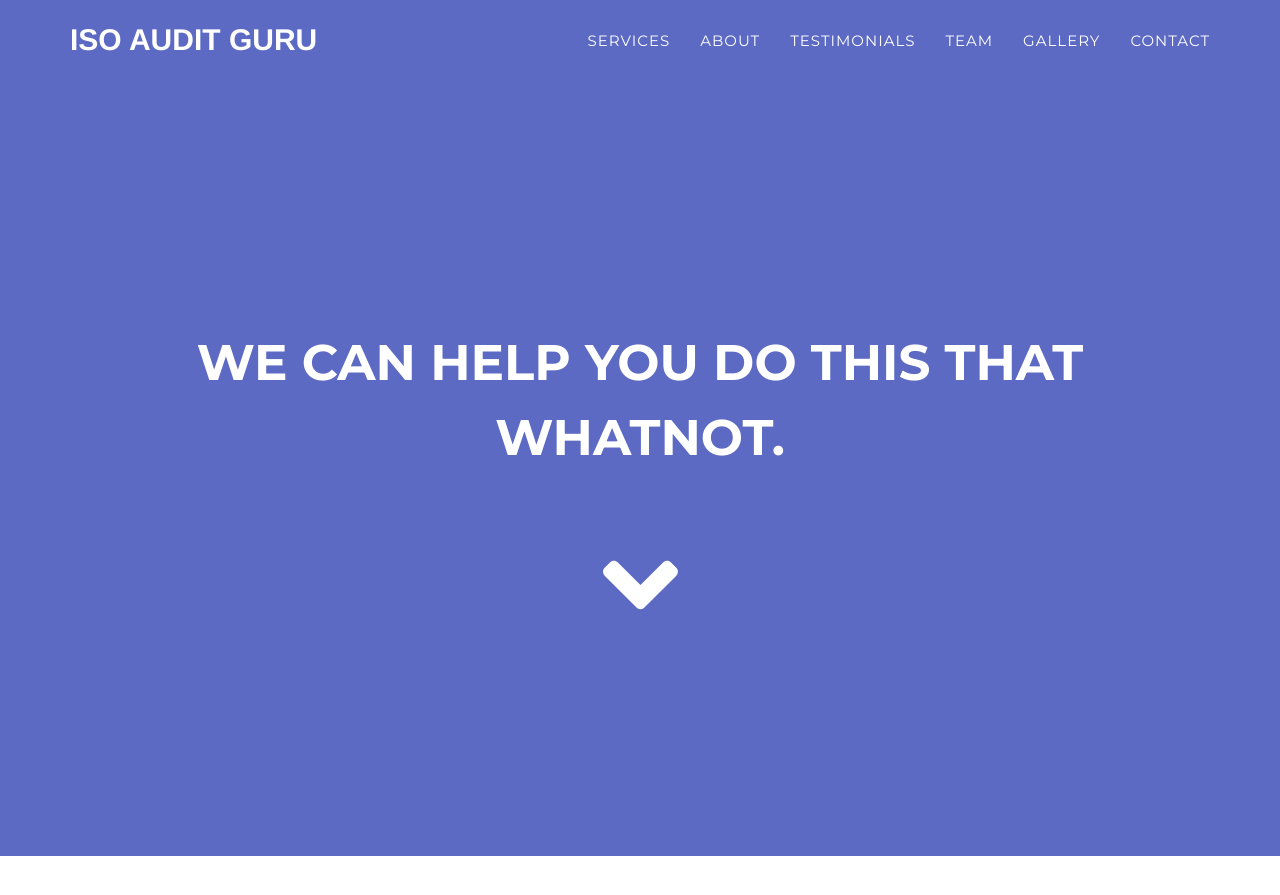
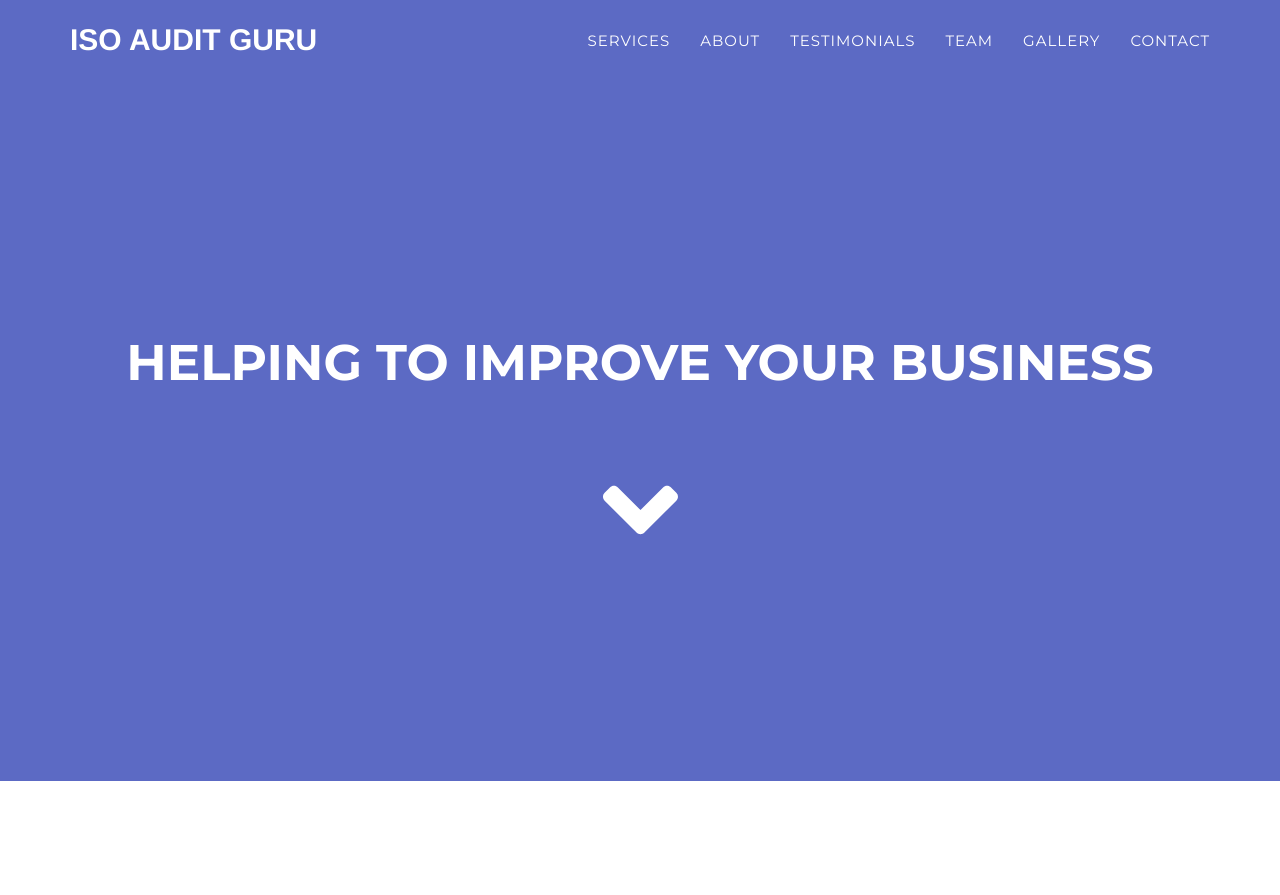
Before and after one commit to ISO-Audit-Guru/ISO-Audit-Guru.github.io, a Jekyll site: the page built from index.html, in a window 1280 px wide and 900 px high. Shown: the top 895 px of the window. Built offline with Jekyll 4.4.1, drawn with Linux system fonts in a browser that asks for light colours; nearby versions of some CDN libraries; some web fonts are replaced; some of the changed text lies outside the part shown.

Commit message:
Update sentences

```diff
--- a/_includes/intro.html
+++ b/_includes/intro.html
@@ -4,7 +4,7 @@
             <div class="intro-text">
                 <div class="intro-lead-in">
                 </div>
-                <div class="intro-heading text-center">We can help you do this that whatnot.</div>
+                <div class="intro-heading text-center">Helping to improve your business</div>
                 <!-- <a href="#services" class="page-scroll btn-lg"> V</a> -->
                 <p class="text-center">
                   <a class="page-scroll home-button" href="#services">
--- a/_includes/team.html
+++ b/_includes/team.html
@@ -4,7 +4,7 @@
             <div class="row">
                 <div class="col-lg-12 text-center">
                     <h2 class="section-heading">The Team</h2>
-                    <h3 class="section-subheading text-muted">Do we need a subheading?</h3>
+                    <h3 class="section-subheading text-muted">At your service, always</h3>
                 </div>
             </div>
             <div class="row text-center">
```
